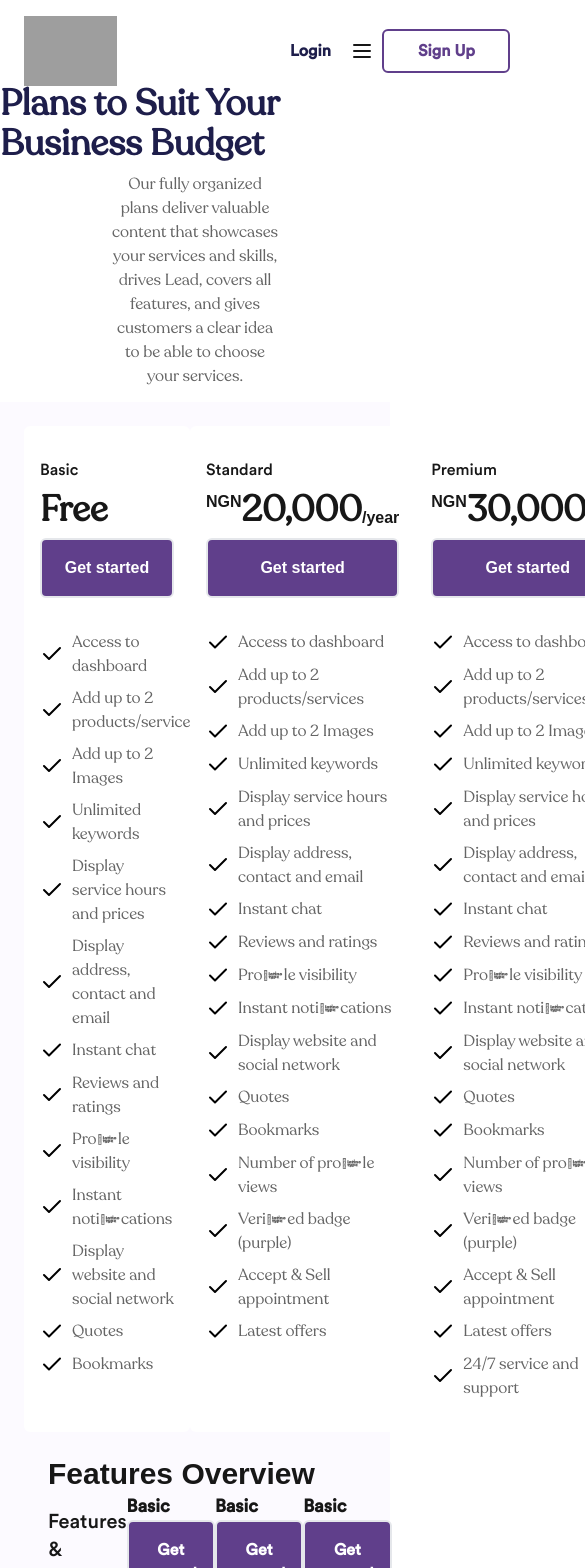
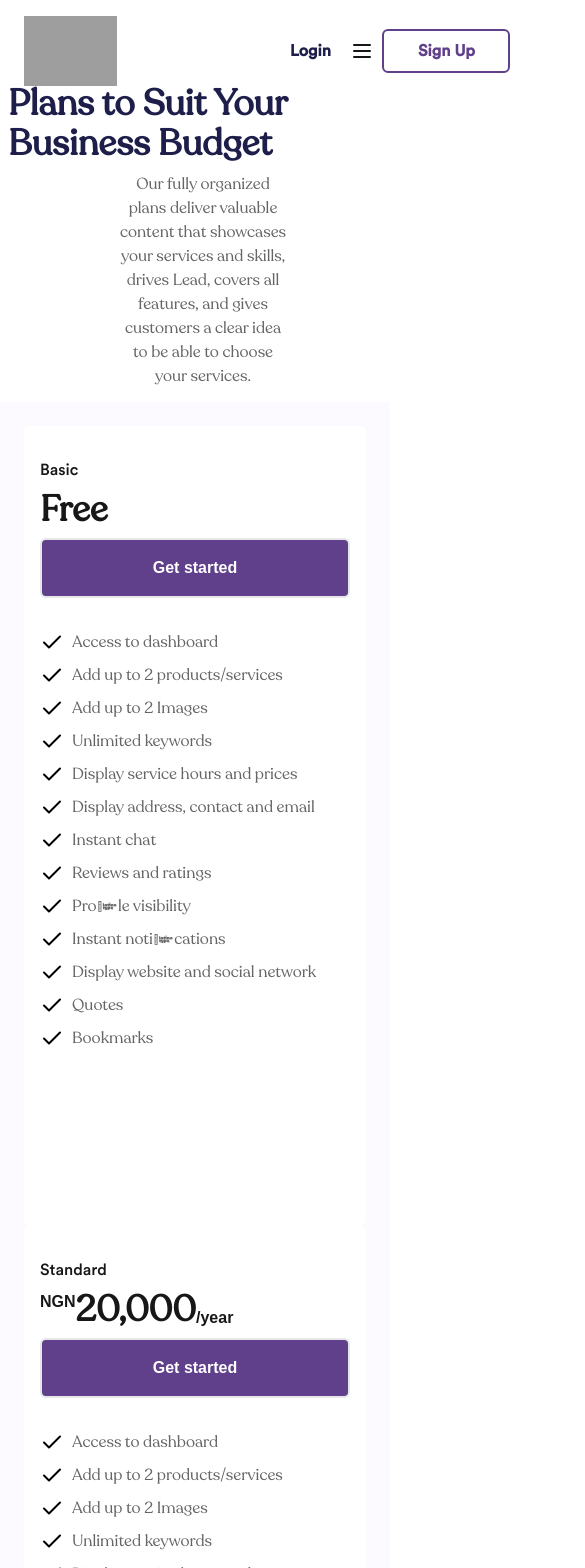
Before and after one commit to mohd5289/Dutiful1, a Next.js app: page /subscriptions in a window 390 px wide. Shown: the top 1568 px of the page, 585 px wide, since content can reach past the window. Built offline with nearby package versions, Linux system fonts and the light colour scheme; grey boxes are pictures that could not be loaded.

Commit message:
Completed responsiveness

```diff
--- a/app/subscriptions/page.jsx
+++ b/app/subscriptions/page.jsx
@@ -4,18 +4,18 @@ import React from "react";
 const Page = () => {
   return (
     <div className="flex flex-col space-y-8">
-      <div className=" flex flex-col space-y-2 justify-center items-center w-full h-[268px] font-recoleta ">
+      <div className=" flex flex-col space-y-2 justify-center items-center w-full h-[268px] font-recoleta mx-2 ">
         <h2 className="text-4xl font-bold  text-[#1E1E4B]">
           Plans to Suit Your Business Budget
         </h2>
-        <p className="max-w-[43%] text-[#656565] text-center">
+        <p className="max-w-[43%] text-[#656565] text-center ">
           Our fully organized plans deliver valuable content that showcases your
           services and skills, drives Lead, covers all features, and gives
           customers a clear idea to be able to choose your services.
         </p>
       </div>
       <div className="flex flex-col bg-[#FCFAFF]">
-        <div className="flex justify-around bg-[#FCFAFF] p-6 ">
+        <div className="flex flex-wrap justify-around bg-[#FCFAFF] p-6">
           <div className="flex flex-col gap-2 rounded-md min-h-[800px] w-[450px] bg-white py-8 px-4">
             <p className="font-circular">Basic</p>
             <h2 className="text-4xl font-bold font-recoleta">Free</h2>
@@ -266,7 +266,7 @@ const Page = () => {
 
         <h2 className="text-3xl font-bold mx-12">Features Overview</h2>
         <div className=" flex flex-col space-y-2 mb-20">
-          <div className="flex justify-between px-12 font-circular">
+          <div className="flex flex-wrap justify-between px-12 font-circular overflow-x-auto">
             <div className="flex items-end text-xl">Features & Services</div>
             <div className="flex flex-col justify-between w-[250px] h-[100px]">
               <h2 className="text-lg font-bold">Basic</h2>
@@ -275,20 +275,20 @@ const Page = () => {
               </button>
             </div>
             <div className="flex flex-col justify-between w-[250px] h-[100px]">
-              <h2 className="text-lg font-bold">Basic</h2>
+              <h2 className="text-lg font-bold">Standard</h2>
               <button className="bg-[#603F8B]  border-2 text-white border-solid  font-semibold py-4 px-4 rounded-md w-full">
                 Get started
               </button>
             </div>
             <div className="flex flex-col justify-between w-[250px] h-[100px]">
-              <h2 className="text-lg font-bold">Basic</h2>
+              <h2 className="text-lg font-bold">Premium</h2>
               <button className="bg-[#603F8B]  border-2 text-white border-solid  font-semibold py-4 px-4 rounded-md w-full">
                 Get started
               </button>
             </div>
           </div>
         </div>
-        <table className="w-full border-collapse font-circular mx-2 mb-10">
+        <table className="w-full border-collapse font-circular mx-2 mb-10 overflow-hidden">
           <tbody>
             <tr className="flex  bg-white ">
               <td className="p-4 pl-20 w-1/4 text-[#656565]">
```
